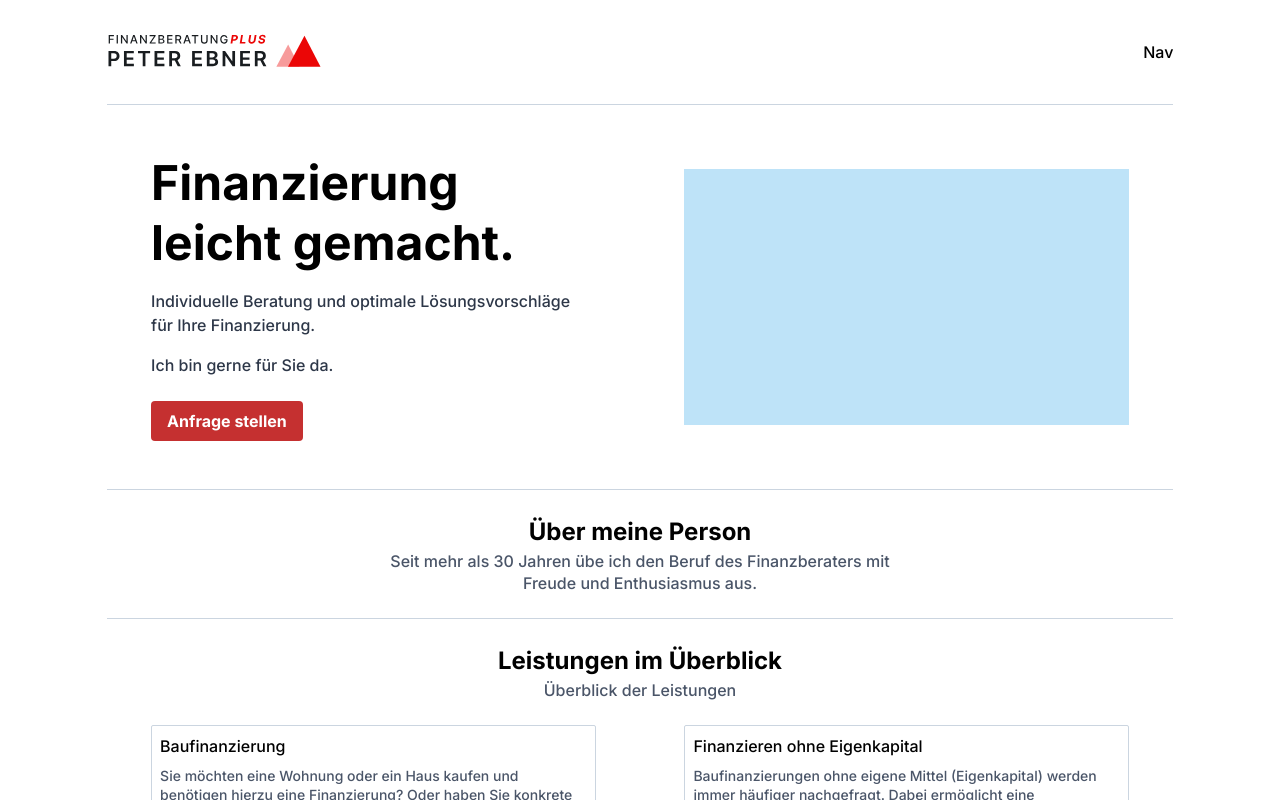
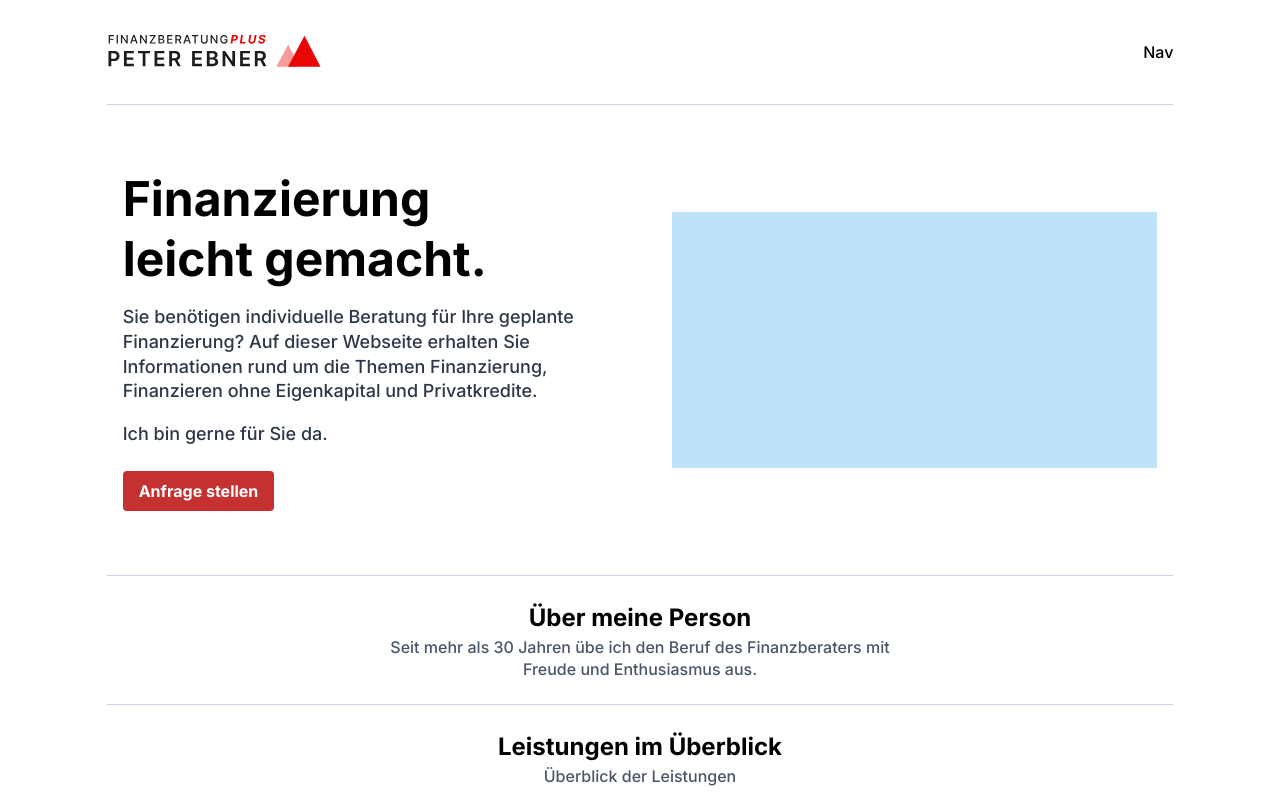
Before and after one commit to dvdptr/website-peplus, a Nuxt app: page / in a window 1280 px wide. Shown: the top 800 px of the page. Built offline with nearby package versions, Linux system fonts and the light colour scheme.

Commit message:
add hero content

```diff
--- a/components/Hero.vue
+++ b/components/Hero.vue
@@ -1,21 +1,21 @@
 <template>
-  <div class="border-b border-gray-400 flex py-12 justify-around items-center">
-    <div class="w-5/12">
+  <div class="border-b border-gray-400 flex py-16 justify-around items-center">
+    <div class="w-1/2 mx-4">
       <section>
         <p class="text-5xl font-bold leading-tight pb-4">
           Finanzierung
           <br />leicht gemacht.
         </p>
         <p
-          class="text-gray-800 pb-4"
-        >Individuelle Beratung und optimale Lösungsvorschläge für Ihre Finanzierung.</p>
-        <p class="text-gray-800 pb-6">Ich bin gerne für Sie da.</p>
+          class="text-gray-800 text-lg pb-4 leading-snug"
+        >Sie benötigen individuelle Beratung für Ihre geplante Finanzierung? Auf dieser Webseite erhalten Sie Informationen rund um die Themen Finanzierung, Finanzieren ohne Eigenkapital und Privatkredite.</p>
+        <p class="text-gray-800 text-lg pb-6">Ich bin gerne für Sie da.</p>
         <button
           class="bg-red-700 hover:bg-red-500 text-white font-bold py-2 px-4 rounded"
         >Anfrage stellen</button>
       </section>
     </div>
-    <div class="w-5/12">
+    <div class="w-1/2 px-4">
       <section>
         <div class="bg-blue-200 w-full h-64"></div>
       </section>
```
